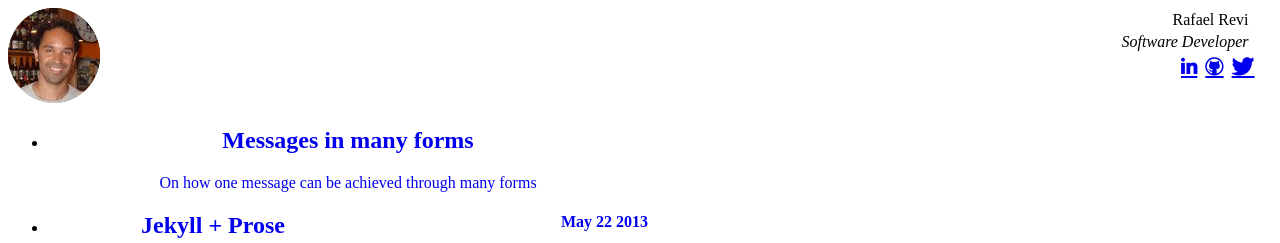
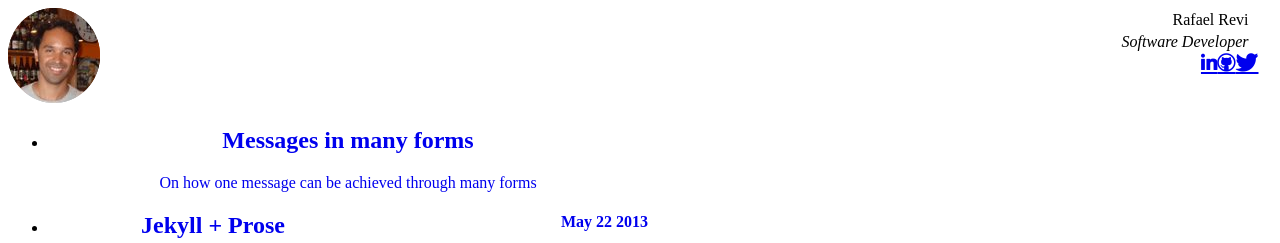
Before and after one commit to rrevi/rrevi.github.io, a Jekyll site: the page built from index.html, in a window 1280 px wide. Shown: the top 243 px of the page. Built offline with Jekyll 4.4.1, drawn with Linux system fonts in a browser that asks for light colours; nearby versions of some CDN libraries.

Commit message:
Updated default.html

```diff
--- a/_layouts/default.html
+++ b/_layouts/default.html
@@ -51,13 +51,13 @@
 			    		</tr>
 			    		<tr>
 			    			<td>
-                              <a rel="external" class="btn btn-info" style="float: right; padding: .25em" href="http://twitter.com/rafael_revi" data-role="button" data-inline="true">
+                              <a rel="external" class="btn btn-info" style="float: right" href="http://twitter.com/rafael_revi" data-role="button" data-inline="true">
 									<i class="icon-twitter icon-large"></i>
 								</a>
-								<a rel="external" class="btn btn-info" style="float: right; padding: .25em" href="http://github.com/rrevi" data-role="button" data-inline="true">
+								<a rel="external" class="btn btn-info" style="float: right" href="http://github.com/rrevi" data-role="button" data-inline="true">
 									<i class="icon-github icon-large"></i>
 								</a>
-								<a rel="external" class="btn btn-info" style="float: right; padding: .25em" href="http://www.linkedin.com/pub/rafael-revi/33/63a/313" data-role="button" data-inline="true">
+								<a rel="external" class="btn btn-info" style="float: right" href="http://www.linkedin.com/pub/rafael-revi/33/63a/313" data-role="button" data-inline="true">
 									<i class="icon-linkedin icon-large"></i>
 								</a>
 			    			</td>
```
